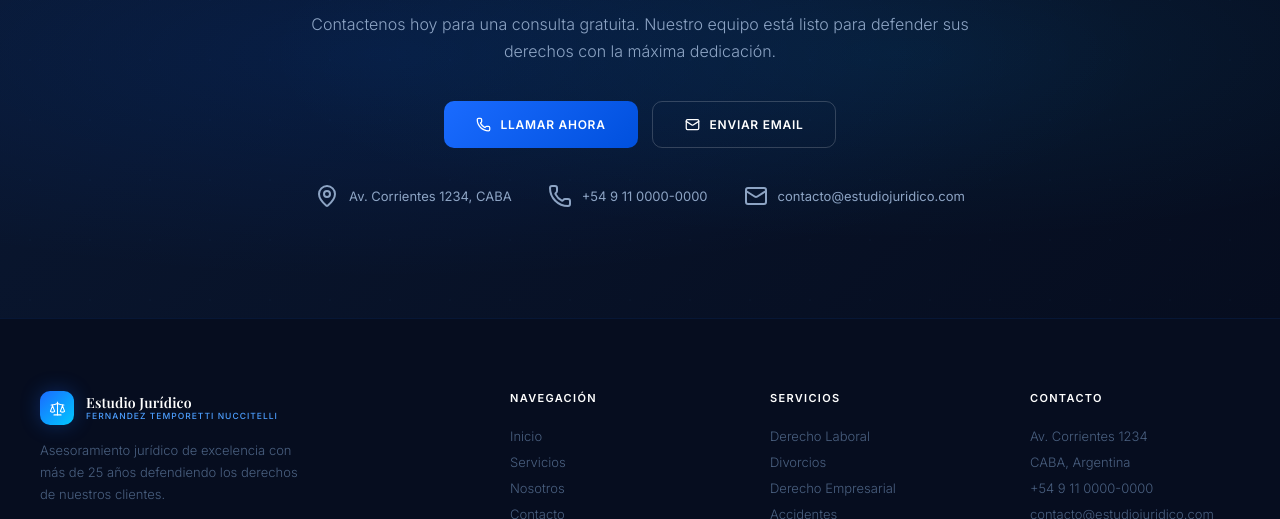
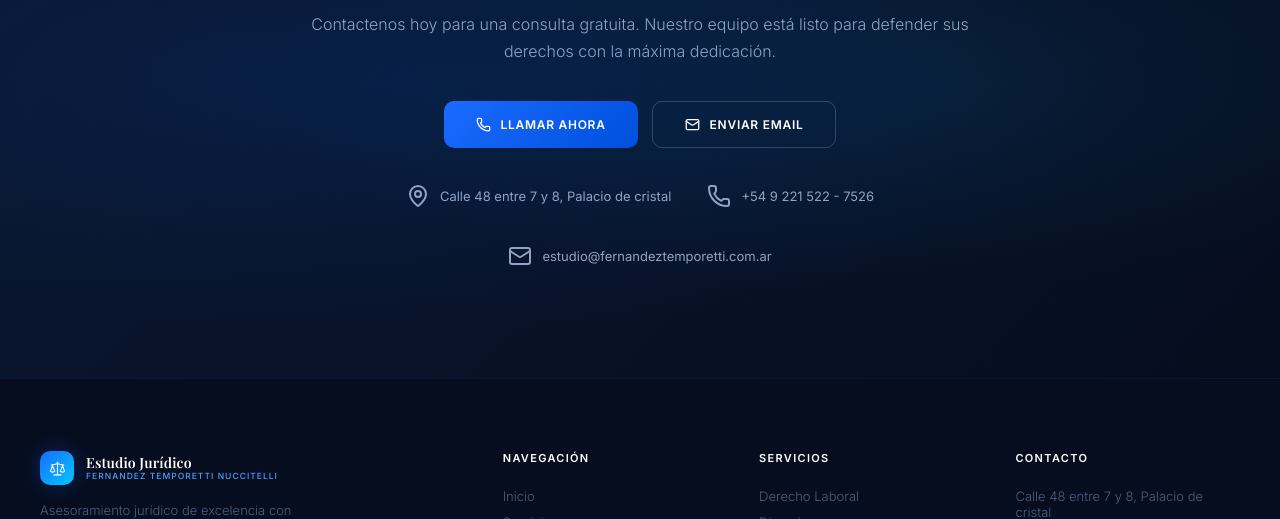
Before and after one commit to Lichuu21/Lichuu21.github.io, a plain HTML site: page index.html in a window 1280 px wide. Shown: the part 3666-4185 px from the top of the page. Drawn offline with nearby package versions, Linux system fonts and the light colour scheme; a web font is replaced by a local one.

Commit message:
Add files via upload

```diff
--- a/index.html
+++ b/index.html
@@ -1993,9 +1993,11 @@
                         style="width:15px;height:15px"></i>Enviar Email</a>
             </div>
             <div class="cta-contact reveal">
-                <div class="cta-contact-item"><i data-lucide="map-pin"></i><span>Av. Corrientes 1234, CABA</span></div>
-                <div class="cta-contact-item"><i data-lucide="phone"></i><span>+54 9 11 0000-0000</span></div>
-                <div class="cta-contact-item"><i data-lucide="mail"></i><span>contacto@estudiojuridico.com</span></div>
+                <div class="cta-contact-item"><i data-lucide="map-pin"></i><span>Calle 48 entre 7 y 8, Palacio de
+                        cristal</span></div>
+                <div class="cta-contact-item"><i data-lucide="phone"></i><span>+54 9 221 522 - 7526</span></div>
+                <div class="cta-contact-item"><i data-lucide="mail"></i><span>estudio@fernandeztemporetti.com.ar</span>
+                </div>
             </div>
         </div>
     </section>
@@ -2014,7 +2016,7 @@
                     <p>Asesoramiento jurídico de excelencia con más de 25 años defendiendo los derechos de nuestros
                         clientes.</p>
                     <div class="footer-socials">
-                        <a href="https://www.instagram.com/" target="_blank" rel="noopener"
+                        <a href="https://www.instagram.com/estudiofernandeztemporetti//" target="_blank" rel="noopener"
                             class="footer-social footer-social--instagram" aria-label="Instagram">
                             <svg viewBox="0 0 24 24" width="17" height="17" fill="none" stroke="currentColor"
                                 stroke-width="1.8" stroke-linecap="round" stroke-linejoin="round">
@@ -2023,8 +2025,9 @@
                                 <circle cx="17.5" cy="6.5" r="1" fill="currentColor" stroke="none" />
                             </svg>
                         </a>
-                        <a href="https://wa.me/5491100000000" target="_blank" rel="noopener"
-                            class="footer-social footer-social--whatsapp" aria-label="WhatsApp">
+                        <a href="https://api.whatsapp.com/send/?phone=%2B542215227526&text&type=phone_number&app_absent=0"
+                            target="_blank" rel="noopener" class="footer-social footer-social--whatsapp"
+                            aria-label="WhatsApp">
                             <svg viewBox="0 0 24 24" width="17" height="17" fill="currentColor">
                                 <path
                                     d="M12.001 2C6.478 2 2 6.477 2 12c0 1.89.525 3.66 1.438 5.168L2 22l4.978-1.418A9.953 9.953 0 0012 22c5.523 0 10-4.477 10-10S17.524 2 12.001 2zm4.91 14.282c-.207.58-1.21 1.11-1.652 1.15-.443.04-.858.21-2.892-.602-2.454-.98-4.027-3.496-4.15-3.66-.123-.163-.99-1.317-.99-2.513s.62-1.777.862-2.017c.24-.24.522-.3.696-.3.174 0 .348.002.5.01.16.007.375-.06.587.445.212.506.72 1.74.783 1.866.063.126.103.274.02.44-.083.166-.125.27-.248.414-.124.145-.26.323-.37.433-.125.12-.254.252-.11.493.145.242.643.98 1.383 1.585.95.8 1.75 1.048 1.993 1.165.243.117.383.098.524-.054.14-.153.6-.701.76-.942.16-.24.32-.2.54-.12.22.083 1.398.66 1.638.78.24.12.4.18.46.28.06.1.06.577-.147 1.157z" />
@@ -2048,9 +2051,9 @@
                         href="#servicios">Cobranzas</a>
                 </div>
                 <div class="footer-col">
-                    <h4>Contacto</h4><a href="#">Av. Corrientes 1234</a><a href="#">CABA, Argentina</a><a
-                        href="tel:+5491100000000">+54 9 11 0000-0000</a><a
-                        href="mailto:contacto@estudiojuridico.com">contacto@estudiojuridico.com</a>
+                    <h4>Contacto</h4><a href="#">Calle 48 entre 7 y 8, Palacio de cristal</a><a href="#">La plata,
+                        Buenos Aires, Argentina</a><a href="tel:+5491100000000">+54 9 221 522 - 7526</a><a
+                        href="mailto:contacto@estudiojuridico.com">estudio@fernandeztemporetti.com.ar</a>
                 </div>
             </div>
             <div class="footer-bottom">
```
